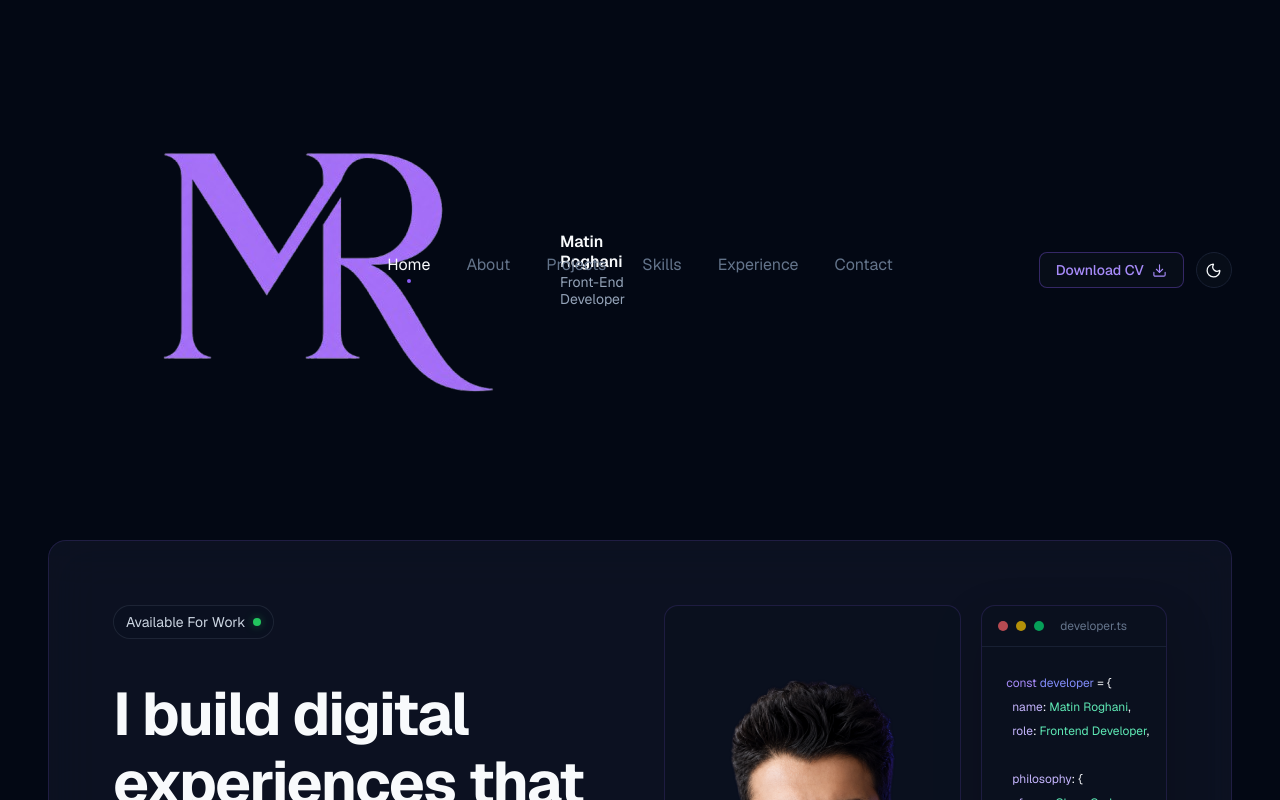
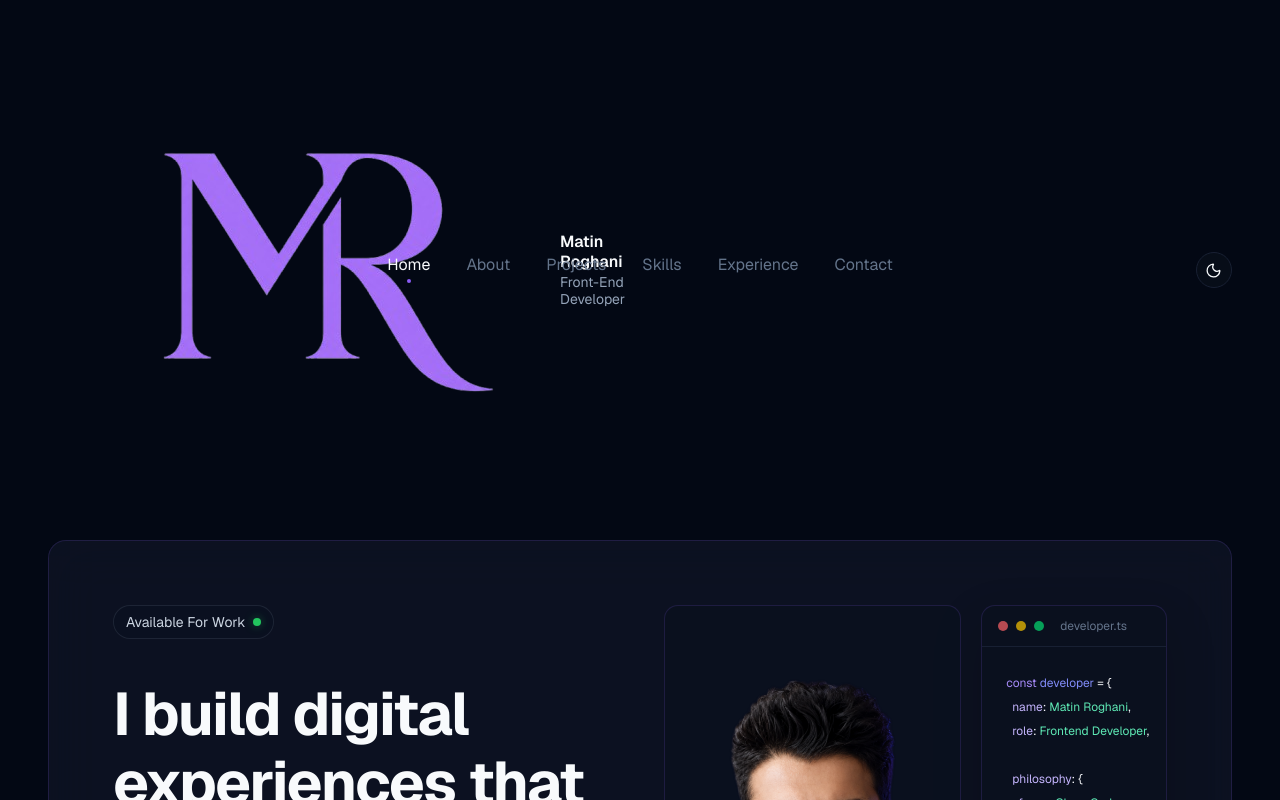
Before and after one commit to matinroghani/portfolio, a Next.js app: page / in a window 1280 px wide. Shown: the top 800 px of the page. Built offline with nearby package versions, Linux system fonts and the light colour scheme.

Commit message:
update Project

```diff
--- a/src/components/common/Header/components/Header_MobileMenu.tsx
+++ b/src/components/common/Header/components/Header_MobileMenu.tsx
@@ -5,7 +5,6 @@ import { Menu } from "lucide-react";
 
 import { navigationItems } from "@/data/navItems";
 import { Sheet, SheetContent, SheetTrigger } from "@/components/ui/sheet";
-import Downloader from "../../Downloader/Downloader";
 
 export default function Header_MobileMenu() {
   return (
@@ -84,7 +83,6 @@ export default function Header_MobileMenu() {
               pt-6
             "
           >
-            <Downloader title="Download CV" />
           </div>
         </nav>
       </SheetContent>
--- a/src/components/common/Header/page.tsx
+++ b/src/components/common/Header/page.tsx
@@ -2,7 +2,6 @@ import { Moon } from "lucide-react";
 import Header_Name from "./components/Header_Name";
 import Header_Navigation from "./components/Header_Navigation";
 import Header_MobileMenu from "./components/Header_MobileMenu";
-import Downloader from "../Downloader/Downloader";
 
 export default function Header() {
   return (
@@ -28,7 +27,6 @@ export default function Header() {
 
       {/* Desktop Actions */}
       <div className="hidden items-center gap-3 lg:flex lg:justify-self-end">
-        <Downloader title="Download CV" />
 
         <button
           type="button"
```
